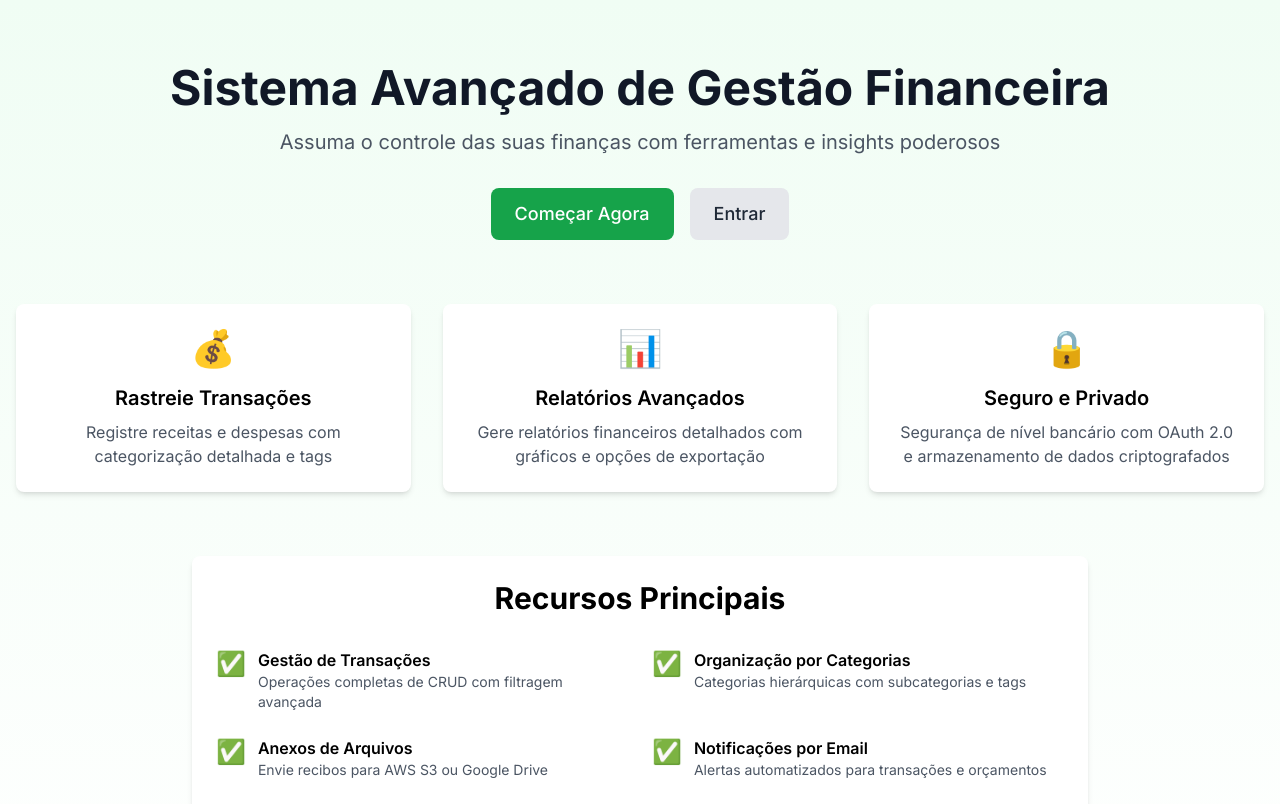
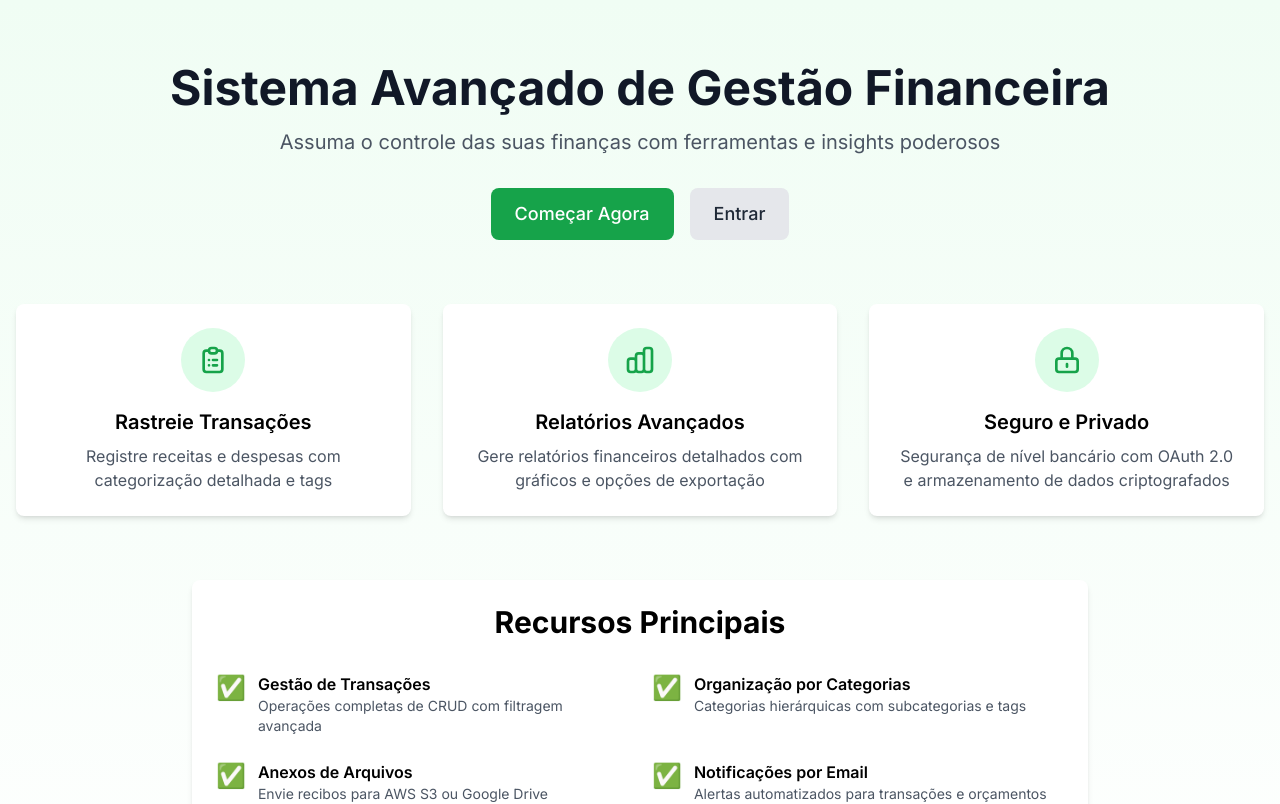
Before and after one commit to Geann0/GerenciamentoFinanceiro, a Next.js app: page / in a window 1280 px wide. Shown: the top 804 px of the page. Built offline with nearby package versions, Linux system fonts and the light colour scheme; no server answers.

Commit message:
Design: Remover emojis e adicionar \u00edcones SVG profissionais

```diff
--- a/src/app/page.tsx
+++ b/src/app/page.tsx
@@ -39,7 +39,11 @@ export default async function HomePage() {
 
         <div className="grid md:grid-cols-3 gap-8 mb-16">
           <div className="card text-center">
-            <div className="text-4xl mb-4">💰</div>
+            <div className="mx-auto w-16 h-16 bg-primary-100 rounded-full flex items-center justify-center mb-4">
+              <svg className="w-8 h-8 text-primary-600" fill="none" stroke="currentColor" viewBox="0 0 24 24">
+                <path strokeLinecap="round" strokeLinejoin="round" strokeWidth={2} d="M9 5H7a2 2 0 00-2 2v12a2 2 0 002 2h10a2 2 0 002-2V7a2 2 0 00-2-2h-2M9 5a2 2 0 002 2h2a2 2 0 002-2M9 5a2 2 0 012-2h2a2 2 0 012 2m-3 7h3m-3 4h3m-6-4h.01M9 16h.01" />
+              </svg>
+            </div>
             <h3 className="text-xl font-semibold mb-2">Rastreie Transações</h3>
             <p className="text-gray-600">
               Registre receitas e despesas com categorização detalhada e tags
@@ -47,7 +51,11 @@ export default async function HomePage() {
           </div>
 
           <div className="card text-center">
-            <div className="text-4xl mb-4">📊</div>
+            <div className="mx-auto w-16 h-16 bg-primary-100 rounded-full flex items-center justify-center mb-4">
+              <svg className="w-8 h-8 text-primary-600" fill="none" stroke="currentColor" viewBox="0 0 24 24">
+                <path strokeLinecap="round" strokeLinejoin="round" strokeWidth={2} d="M9 19v-6a2 2 0 00-2-2H5a2 2 0 00-2 2v6a2 2 0 002 2h2a2 2 0 002-2zm0 0V9a2 2 0 012-2h2a2 2 0 012 2v10m-6 0a2 2 0 002 2h2a2 2 0 002-2m0 0V5a2 2 0 012-2h2a2 2 0 012 2v14a2 2 0 01-2 2h-2a2 2 0 01-2-2z" />
+              </svg>
+            </div>
             <h3 className="text-xl font-semibold mb-2">Relatórios Avançados</h3>
             <p className="text-gray-600">
               Gere relatórios financeiros detalhados com gráficos e opções de
@@ -56,7 +64,11 @@ export default async function HomePage() {
           </div>
 
           <div className="card text-center">
-            <div className="text-4xl mb-4">🔒</div>
+            <div className="mx-auto w-16 h-16 bg-primary-100 rounded-full flex items-center justify-center mb-4">
+              <svg className="w-8 h-8 text-primary-600" fill="none" stroke="currentColor" viewBox="0 0 24 24">
+                <path strokeLinecap="round" strokeLinejoin="round" strokeWidth={2} d="M12 15v2m-6 4h12a2 2 0 002-2v-6a2 2 0 00-2-2H6a2 2 0 00-2 2v6a2 2 0 002 2zm10-10V7a4 4 0 00-8 0v4h8z" />
+              </svg>
+            </div>
             <h3 className="text-xl font-semibold mb-2">Seguro e Privado</h3>
             <p className="text-gray-600">
               Segurança de nível bancário com OAuth 2.0 e armazenamento de dados
--- a/src/components/Navigation.tsx
+++ b/src/components/Navigation.tsx
@@ -23,8 +23,11 @@ export function Navigation() {
       <div className="container mx-auto px-4">
         <div className="flex items-center justify-between h-16">
           <div className="flex items-center space-x-8">
-            <Link href="/dashboard" className="text-xl font-bold text-primary-600">
-              💰 Finanças Pro
+            <Link href="/dashboard" className="text-xl font-bold text-primary-600 flex items-center gap-2">
+              <svg className="w-8 h-8" fill="none" stroke="currentColor" viewBox="0 0 24 24">
+                <path strokeLinecap="round" strokeLinejoin="round" strokeWidth={2} d="M12 8c-1.657 0-3 .895-3 2s1.343 2 3 2 3 .895 3 2-1.343 2-3 2m0-8c1.11 0 2.08.402 2.599 1M12 8V7m0 1v8m0 0v1m0-1c-1.11 0-2.08-.402-2.599-1M21 12a9 9 0 11-18 0 9 9 0 0118 0z" />
+              </svg>
+              <span>Finanças Pro</span>
             </Link>
             <div className="hidden md:flex space-x-4">
               <Link
```
